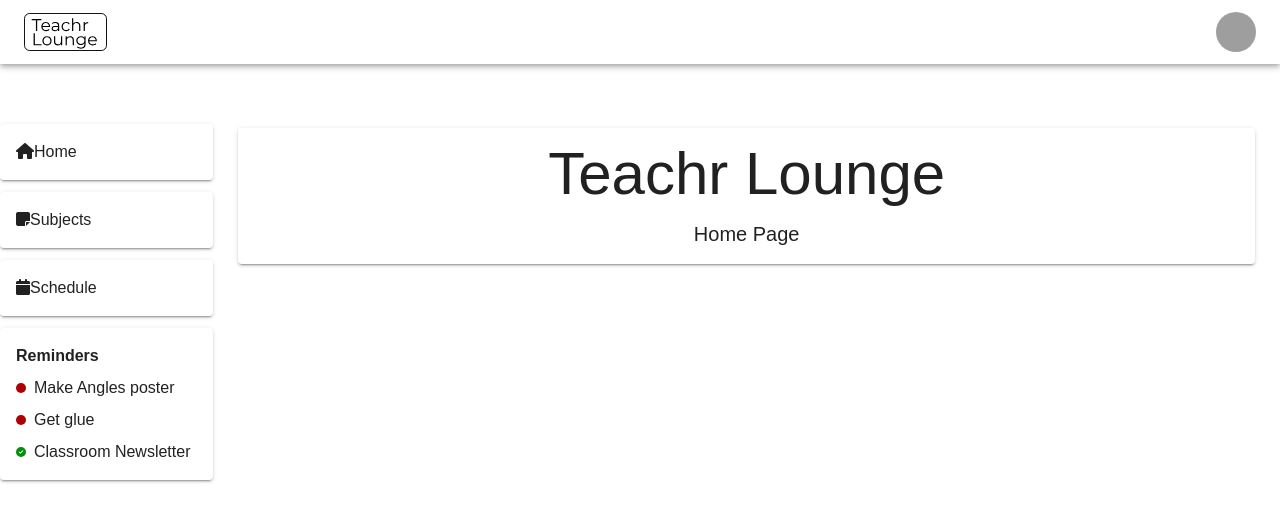
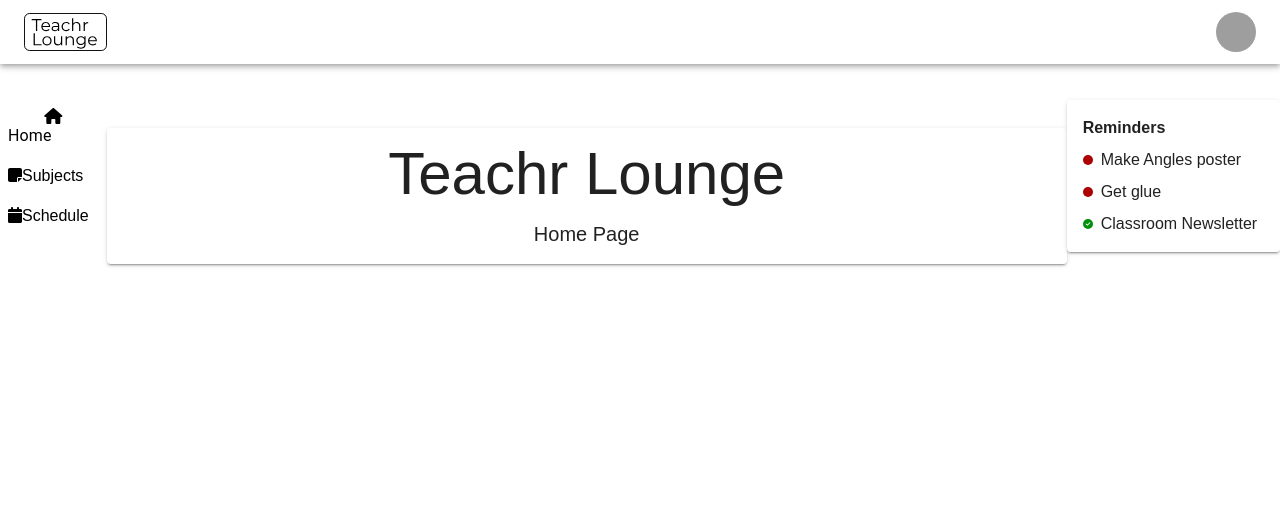
Before and after one commit to ChaseTheCoder/teachr-frontend, a Next.js app: page / in a window 1280 px wide. Shown: the top 522 px of the page. Built offline with nearby package versions, Linux system fonts and the light colour scheme; grey boxes are pictures that could not be loaded.

Commit message:
update layout

```diff
--- a/app/layout.tsx
+++ b/app/layout.tsx
@@ -26,11 +26,14 @@ export default function RootLayout({
       <body>
         <ResponsiveAppBar/>
         <Grid container>
-          <Grid xs={2} sx={{ paddingTop: '36px' }}>
+          <Grid xs={1} sx={{ paddingTop: '36px' }}>
             <SideNav/>
           </Grid>
-          <Grid xs={10} sx={{ paddingLeft: '25px', paddingRight: '25px' }}>
+          <Grid xs={9}>
             {children}
+          </Grid>
+          <Grid xs={2} sx={{ paddingTop: '36px' }}>
+            <Reminders />
           </Grid>
         </Grid>
       </body>
--- a/components/sideNav/SideNav.tsx
+++ b/components/sideNav/SideNav.tsx
@@ -4,35 +4,35 @@ import {
   faHouse, faNoteSticky, faCalendar
 } from "@fortawesome/free-solid-svg-icons";
 import Link from 'next/link';
-import Reminders from '../Reminders';
-import { Box } from '@mui/material';
-import Surface from '../surface/Surface';
+import { Grid, Stack, Typography } from '@mui/material';
 
 export default function SideNav() {
 
   return (
     <aside>
-      <Box sx={{padding: '0, 8px, 8px, 8px', gap: '3rem'}}>
-        <Link href='/' className='ml-5 target:underline'>
-          <Surface>
-              <FontAwesomeIcon icon={faHouse}/>
-              Home
-          </Surface>
-        </Link>
-        <Surface>
+      <Grid container sx={{ padding: '8px', gap: '1rem'}}>
+        <Grid xs={12}>
+          <Link href='/'>
+          <Stack>
+            <FontAwesomeIcon icon={faHouse}/>
+            <Typography>Home</Typography>
+
+          </Stack>
+          </Link>
+        </Grid>
+        <Grid xs={12}>
           <Link href='/subject' >
             <FontAwesomeIcon icon={faNoteSticky}/>
             Subjects
           </Link>
-        </Surface>
-        <Surface>
+        </Grid>
+        <Grid xs={12}>
           <Link href='/schedule' >
             <FontAwesomeIcon icon={faCalendar}/>
             Schedule
           </Link>
-        </Surface>
-        <Reminders />
-      </Box>
+        </Grid>
+      </Grid>
     </aside>
   )
 }
```
